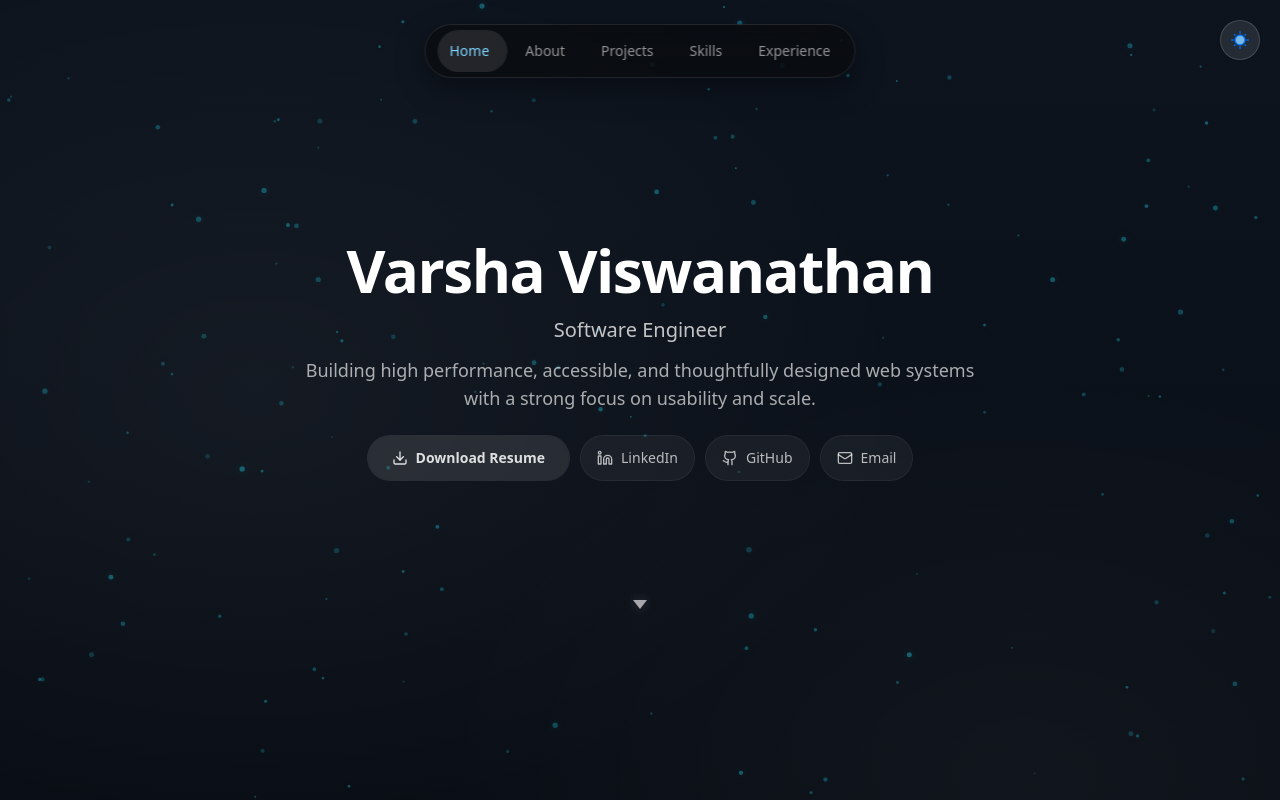
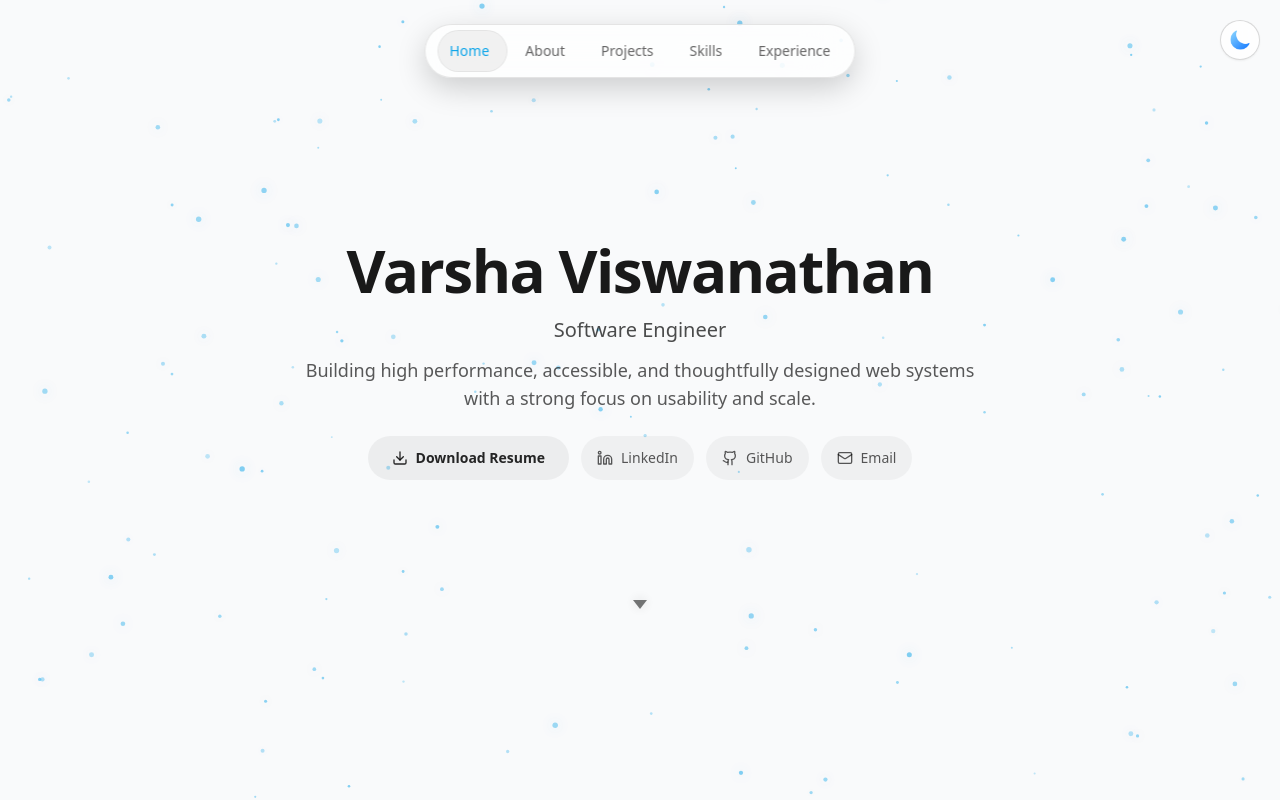
Before and after one commit to VVarsha6/portfolio, a React (Vite) app: page / in a window 1280 px wide. Shown: the top 800 px of the page. Built offline with nearby package versions, Linux system fonts and the light colour scheme.

Commit message:
refresh light mode changes

```diff
--- a/index.html
+++ b/index.html
@@ -1,6 +1,22 @@
 <!doctype html>
 <html lang="en">
   <head>
+<script>
+  (function () {
+    try {
+      const theme = localStorage.getItem("theme");
+      if (
+        theme === "dark" ||
+        (!theme &&
+          window.matchMedia("(prefers-color-scheme: dark)").matches)
+      ) {
+        document.documentElement.classList.add("dark");
+      }
+    } catch (_) {}
+  })();
+</script>
+
+
     <meta charset="UTF-8" />
     <meta name="viewport" content="width=device-width, initial-scale=1.0" />
 
--- a/src/components/ui/ThemeToggle.tsx
+++ b/src/components/ui/ThemeToggle.tsx
@@ -2,27 +2,21 @@
 
 type Theme = "light" | "dark";
 
-function getInitialTheme(): Theme {
-  const saved = localStorage.getItem("theme") as Theme | null;
-  if (saved === "light" || saved === "dark") return saved;
-
-  const prefersDark = window.matchMedia?.("(prefers-color-scheme: dark)").matches;
-  return prefersDark ? "dark" : "light";
-}
-
 export default function ThemeToggle() {
-  const [theme, setTheme] = useState<Theme>("dark");
-
-  useEffect(() => {
-    const t = getInitialTheme();
-    setTheme(t);
-  }, []);
+  const [theme, setTheme] = useState<Theme>(() =>
+    document.documentElement.classList.contains("dark") ? "dark" : "light"
+  );
 
   useEffect(() => {
     const root = document.documentElement;
-    if (theme === "dark") root.classList.add("dark");
-    else root.classList.remove("dark");
-    localStorage.setItem("theme", theme);
+
+    if (theme === "dark") {
+      root.classList.add("dark");
+      localStorage.setItem("theme", "dark");
+    } else {
+      root.classList.remove("dark");
+      localStorage.setItem("theme", "light");
+    }
   }, [theme]);
 
   return (
@@ -34,7 +28,7 @@
       className="
         group relative inline-flex items-center justify-center
         h-10 w-10 rounded-full
-        border border-black/20 bg-white/90
+        border border-black/15 bg-white/80
         shadow-sm backdrop-blur
         transition-all duration-200
         hover:-translate-y-[1px]
@@ -42,7 +36,7 @@
         dark:border-white/15 dark:bg-white/10
       "
     >
-      {/* Neon outline glow */}
+      {/* Neon outline */}
       <span
         className="
           pointer-events-none absolute -inset-[2px] rounded-full
@@ -51,13 +45,12 @@
         "
         style={{
           boxShadow:
-            "0 0 0 2px rgba(56,189,248,0.9), 0 0 20px rgba(56,189,248,0.45), 0 0 40px rgba(56,189,248,0.20)",
+            "0 0 0 2px rgba(56,189,248,0.9), 0 0 20px rgba(56,189,248,0.45)",
         }}
       />
 
-      {/* Icons */}
       <img
-        src={theme === "dark" ? "./src/icons/sun.png" : "./src/icons/moon.png"}
+        src={theme === "dark" ? "src/icons/sun.png" : "src/icons/moon.png"}
         alt=""
         className="h-5 w-5 select-none"
         draggable={false}
```
